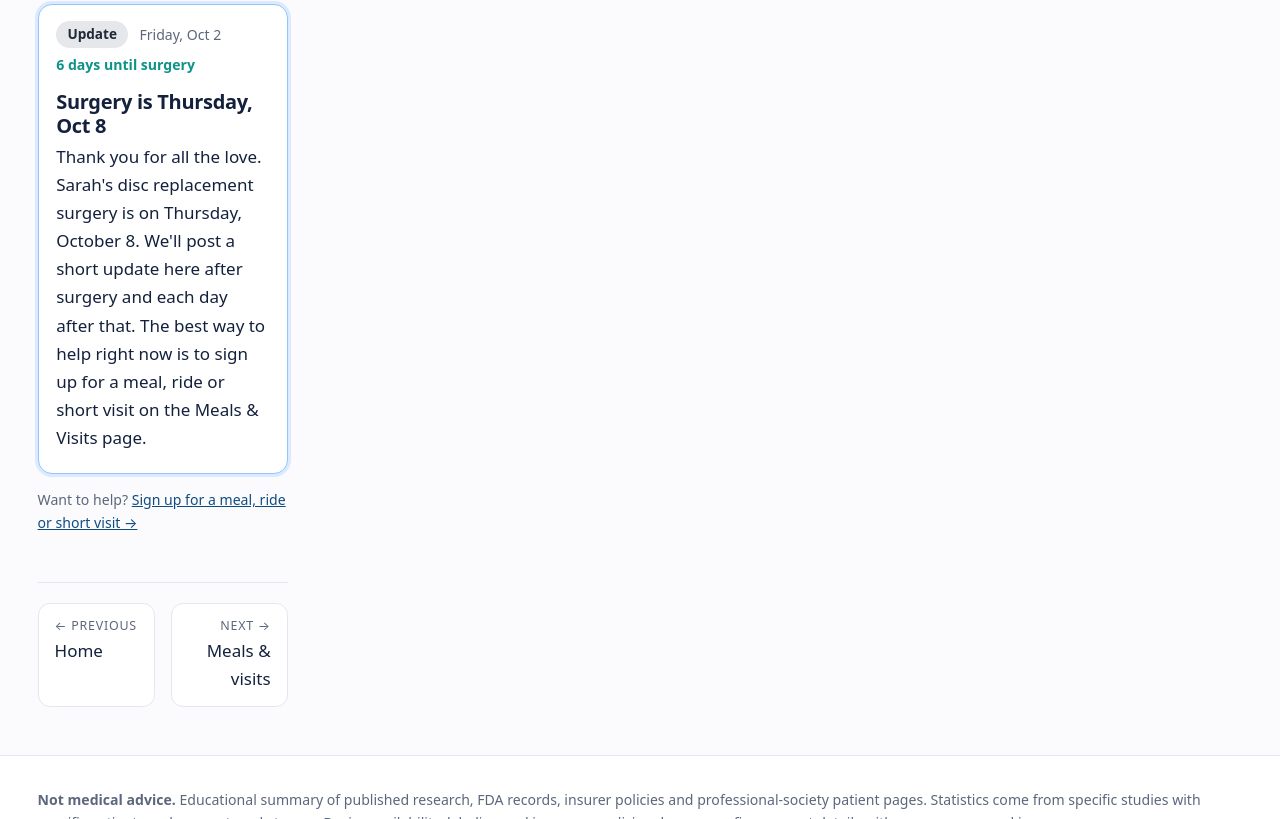
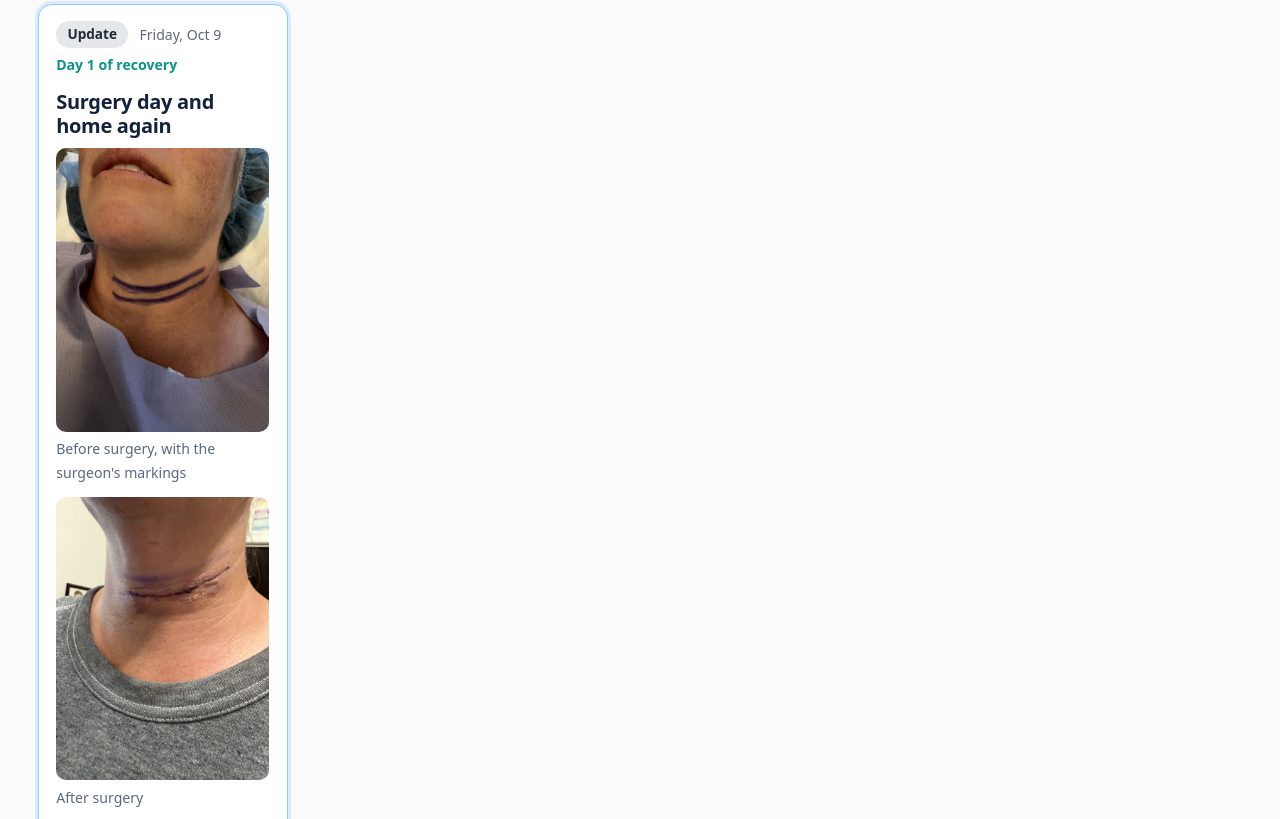
Before and after one commit to xultrax-web/sarah-recovery-9yp5di, a plain HTML site: page updates.html in a window 1280 px wide. Shown: the part 853-1672 px from the top of the page. Drawn offline with Linux system fonts and the light colour scheme.

Commit message:
Add Oct 9 photo update

```diff
--- a/assets/css/style.css
+++ b/assets/css/style.css
@@ -396,6 +396,10 @@ table.log td.d{white-space:nowrap;font-weight:650;width:6.5rem}
 .update-post p{margin:.3rem 0}
 .post-day{font-weight:650;color:var(--brand-2)}
 .post-photo{display:block;width:100%;height:auto;border-radius:10px;margin:.5rem 0}
+.post-photos{display:grid;grid-template-columns:repeat(auto-fill,minmax(180px,1fr));gap:.8rem;margin:.6rem 0}
+.post-fig{margin:0}
+.post-fig img{display:block;width:100%;aspect-ratio:3/4;object-fit:cover;border-radius:10px;background:#f1f5f9}
+.post-fig figcaption{margin-top:.35rem}
 .filters{display:flex;flex-wrap:wrap;gap:.4rem;margin:.6rem 0}
 .filters .btn[aria-pressed="true"]{background:var(--brand);color:#fff;border-color:var(--brand)}
 .slot-day{margin:1rem 0}.slot-day h3{font-size:1.05rem;margin:.2rem 0 .4rem;position:sticky;top:3.4rem;background:var(--bg);padding:.25rem 0;z-index:2}
--- a/assets/js/family-data.js
+++ b/assets/js/family-data.js
@@ -16,6 +16,11 @@
    - type: meal | ride | visit | errand
    ===================================================================== */
 window.FAMILY_UPDATES = [
+  { "date": "2026-10-09", "time": "", "status": "update", "title": "Surgery day and home again", "text": "", "photo": "", "photoAlt": "", "photos": [
+    { "src": "photos/2026-10-09-pre-op.jpg", "caption": "Before surgery, with the surgeon's markings", "alt": "Sarah in a hospital gown and surgical cap, with two marker lines drawn across the front of her neck" },
+    { "src": "photos/2026-10-09-post-op.jpg", "caption": "After surgery", "alt": "Close-up of the front of Sarah's neck after surgery, showing the incision line, wearing a gray T-shirt" },
+    { "src": "photos/2026-10-09-resting.jpg", "caption": "Resting at home", "alt": "Sarah lying on a bed at home, smiling and giving two thumbs up" }
+  ] },
   { "date": "2026-10-02", "time": "", "status": "update", "title": "Surgery is Thursday, Oct 8", "text": "Thank you for all the love. Sarah's disc replacement surgery is on Thursday, October 8. We'll post a short update here after surgery and each day after that. The best way to help right now is to sign up for a meal, ride or short visit on the Meals & Visits page.", "photo": "", "photoAlt": "" }
 ];
 
--- a/assets/js/family.js
+++ b/assets/js/family.js
@@ -46,7 +46,11 @@
         '<time datetime="' + esc(u.date) + '">' + DOWL[d.getDay()] + ", " + MON[d.getMonth()] + " " + d.getDate() + (u.time ? " · " + esc(u.time) : "") + '</time>' +
         '<span class="post-day">' + dayLabel(d) + '</span></header><h2>' + esc(u.title) + '</h2>' +
         (u.photo ? '<img class="post-photo" src="' + esc(u.photo) + '" alt="' + esc(u.photoAlt || "Photo for this update") + '" loading="lazy">' : "") +
-        '<p>' + esc(u.text).replace(/\n/g, "<br>") + '</p></article>';
+        (u.photos && u.photos.length ? '<div class="post-photos">' + u.photos.map(function (p) {
+          return '<figure class="post-fig"><img src="' + esc(p.src) + '" alt="' + esc(p.alt || "Photo for this update") + '" loading="lazy">' +
+            (p.caption ? '<figcaption>' + esc(p.caption) + '</figcaption>' : "") + '</figure>';
+        }).join("") + '</div>' : "") +
+        (u.text ? '<p>' + esc(u.text).replace(/\n/g, "<br>") + '</p>' : "") + '</article>';
     }).join("") : '<p>No updates yet. Check back soon.</p>';
   }
   function to24(t) { var m = /(\d{1,2}):(\d{2})\s*([AaPp])?/.exec(t || ""); if (!m) return "00:00"; var h = +m[1] % 12; if (m[3] && /p/i.test(m[3])) h += 12; if (!m[3]) h = +m[1]; return (h < 10 ? "0" : "") + h + ":" + m[2]; }
```
Also changed, not shown: photos/2026-10-09-post-op.jpg (added), photos/2026-10-09-pre-op.jpg (added), photos/2026-10-09-resting.jpg (added).
